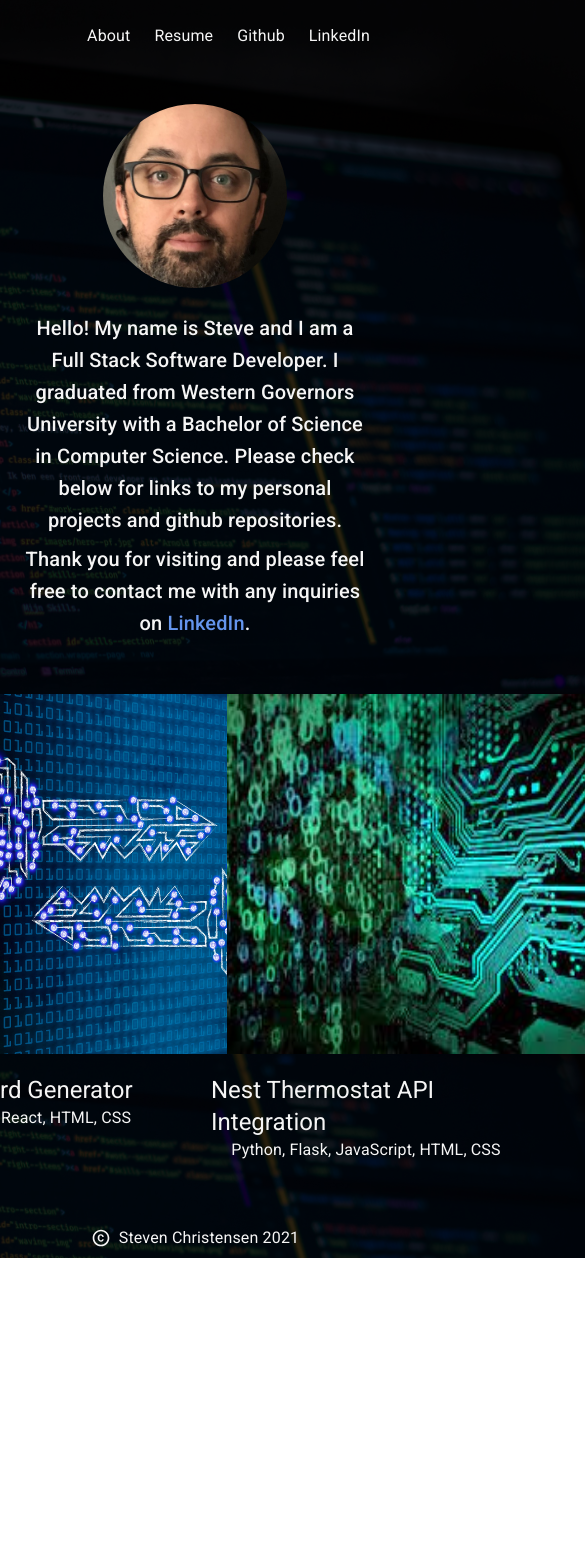
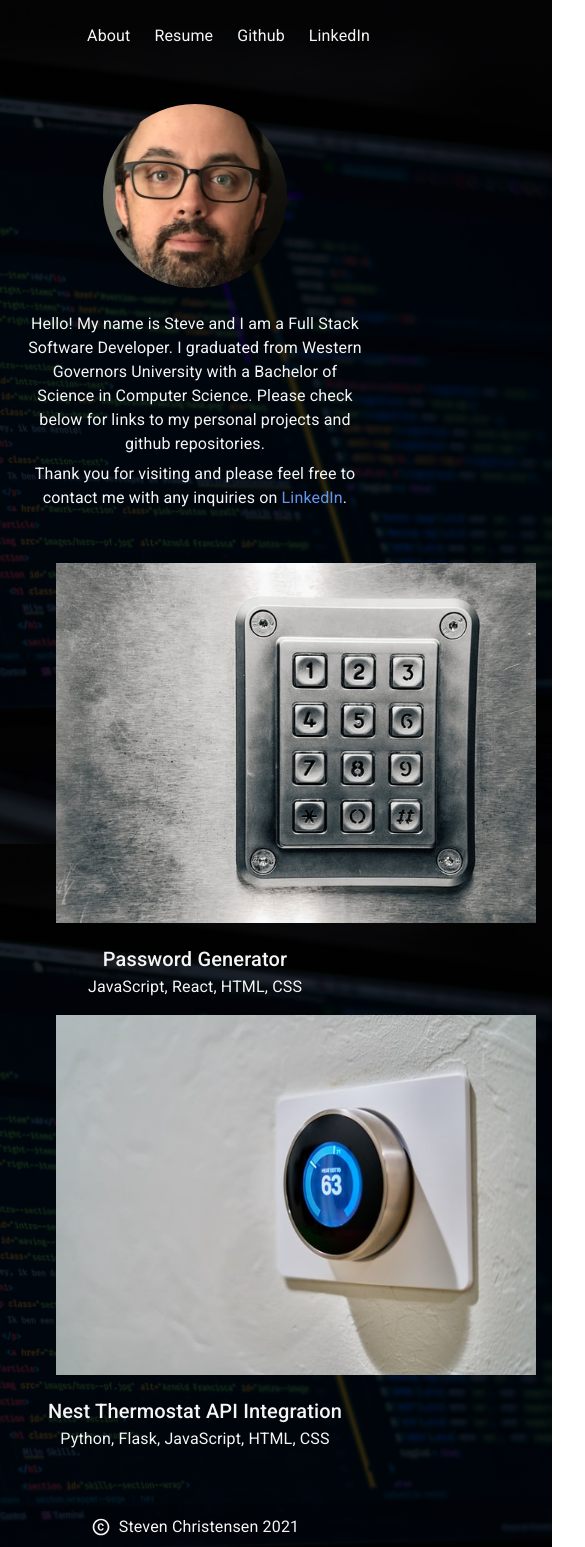
Before and after one commit to kcmodev/Portfolio_Website, a React (Create React App) app: page / in a window 390 px wide. Shown: the top 1547 px of the page, 585 px wide, since content can reach past the window. Before the commit the page ends 1258 px from the top, so only its background shows below. Built offline with nearby package versions, Linux system fonts and the light colour scheme.

Commit message:
added images

```diff
--- a/src/components/SkillCards.tsx
+++ b/src/components/SkillCards.tsx
@@ -1,7 +1,7 @@
 import { Link } from 'react-router-dom';
 import { makeStyles } from '@material-ui/core/styles';
-import password_generator_image from '../images/cryptography_image.jpeg';
-import api_project_image from '../images/api_project_image.jpeg';
+import password_generator_image from '../images/keypad_image.jpg';
+import api_project_image from '../images/thermostat_image.jpg';
 import { Container, Typography } from '@material-ui/core';
 
 import {
@@ -9,32 +9,50 @@ import {
   python_projects_route,
 } from '../routes/route_names';
 
+import {
+  text_color_white,
+  typography_center,
+  title_variant_type,
+  subtitle_variant_type,
+} from './TextVariables';
+
 export const pass_gen_source_location =
   'https://github.com/kcmodev/Portfolio_Website/blob/main/src/components/PasswordGenerator.tsx';
 export const hvac_app_source_location =
   'https://github.com/kcmodev/pi_hvac_controller';
 
-const password_gen_desc_text = 'Password Generator';
-const password_gen_desc_text_2 = 'JavaScript, React, HTML, CSS';
+const password_gen_title = 'Password Generator';
+const password_gen_description = 'JavaScript, React, HTML, CSS';
 const password_generator_alt_text = 'Blue electronics cryptography image';
 const api_alt_text = 'Green electronics';
-const api_desc_text = 'Nest Thermostat API Integration';
-const api_desc_text_2 = 'Python, Flask, JavaScript, HTML, CSS';
+const api_title = 'Nest Thermostat API Integration';
+const api_description = 'Python, Flask, JavaScript, HTML, CSS';
 
 const useStyles = makeStyles((theme) => ({
-  root: {
-    color: 'whitesmoke',
-    justifySelf: 'center',
-  },
   text: {
-    display: 'flex',
-    color: 'whitesmoke',
-    justifyContent: 'center',
+    color: `${text_color_white}`,
   },
   large: {
     width: theme.spacing(60),
     height: theme.spacing(45),
     margin: theme.spacing(2),
+  },
+  picture: {
+    maxHeight: '100%',
+    maxWidth: '100%',
+    height: 'auto',
+    width: 'auto',
+    margin: theme.spacing(2),
+    // [theme.breakpoints.down('sm')]: {
+    //   width: theme.spacing(30),
+    //   height: theme.spacing(22),
+    //   margin: theme.spacing(2),
+    // },
+    // [theme.breakpoints.up('sm')]: {
+    //   width: theme.spacing(60),
+    //   height: theme.spacing(45),
+    //   margin: theme.spacing(2),
+    // },
     transition: '0.5s',
     '&:hover': {
       opacity: 0.5,
@@ -42,6 +60,13 @@ const useStyles = makeStyles((theme) => ({
   },
   container: {
     display: 'flex',
+    [theme.breakpoints.down('sm')]: {
+      display: 'flex',
+      flexWrap: 'wrap',
+    },
+    [theme.breakpoints.up('sm')]: {
+      flexDirection: 'row',
+    },
     justifyContent: 'center',
     paddingTop: theme.spacing(4),
     paddingBottom: theme.spacing(4),
@@ -61,11 +86,19 @@ export default function SkillCards() {
             alt={password_generator_alt_text}
           />
         </Link>
-        <Typography className={classes.text} variant={'h5'}>
-          {password_gen_desc_text}
+        <Typography
+          className={classes.text}
+          variant={title_variant_type}
+          align={typography_center}
+        >
+          {password_gen_title}
         </Typography>
-        <Typography className={classes.text} variant={'body1'}>
-          {password_gen_desc_text_2}
+        <Typography
+          className={classes.text}
+          variant={subtitle_variant_type}
+          align={typography_center}
+        >
+          {password_gen_description}
         </Typography>
       </Container>
 
@@ -77,11 +110,19 @@ export default function SkillCards() {
             alt={api_alt_text}
           />
         </Link>
-        <Typography className={classes.text} variant={'h5'}>
-          {api_desc_text}
+        <Typography
+          className={classes.text}
+          variant={title_variant_type}
+          align={typography_center}
+        >
+          {api_title}
         </Typography>
-        <Typography className={classes.text} variant={'body1'}>
-          {api_desc_text_2}
+        <Typography
+          className={classes.text}
+          variant={subtitle_variant_type}
+          align={typography_center}
+        >
+          {api_description}
         </Typography>
       </Container>
     </Container>
--- a/src/views/LandingPage.tsx
+++ b/src/views/LandingPage.tsx
@@ -4,6 +4,12 @@ import ProfileAvatar from '../components/ProfileAvatar';
 import Navbar from '../components/Navbar';
 import CopyrightFooter from '../components/CopyrightFooter';
 import SkillCards from '../components/SkillCards';
+
+import {
+  subtitle_variant_type,
+  typography_center,
+  text_color_white,
+} from '../components/TextVariables';
 
 const intro_paragraph_text =
   'Hello! My name is Steve and I am a Full Stack Software Developer. ' +
@@ -18,13 +24,14 @@ export const github_url = 'https://github.com/kcmodev';
 
 const useStyles = makeStyles(() => ({
   root: {
-    flexBasis: 'auto'
+    flexBasis: 'auto',
   },
   section_text: {
-    textAlign: 'center',
-    color: 'whitesmoke'
-  }
+    color: `${text_color_white}`,
+  },
 }));
+
+const text_alignment = 'center';
 
 const LandingPage = () => {
   const classes = useStyles();
@@ -38,16 +45,18 @@ const LandingPage = () => {
       <Container maxWidth={'md'}>
         <Typography
           gutterBottom={true}
+          align={typography_center}
           className={classes.section_text}
-          variant={'h6'}
+          variant={subtitle_variant_type}
         >
           {intro_paragraph_text}
         </Typography>
 
         <Typography
           gutterBottom={true}
+          align={typography_center}
           className={classes.section_text}
-          variant={'h6'}
+          variant={subtitle_variant_type}
         >
           {intro_paragraph_text_2}
           <a href={linkedin_url} target={'_blank'} rel={'noreferrer'}>
```
